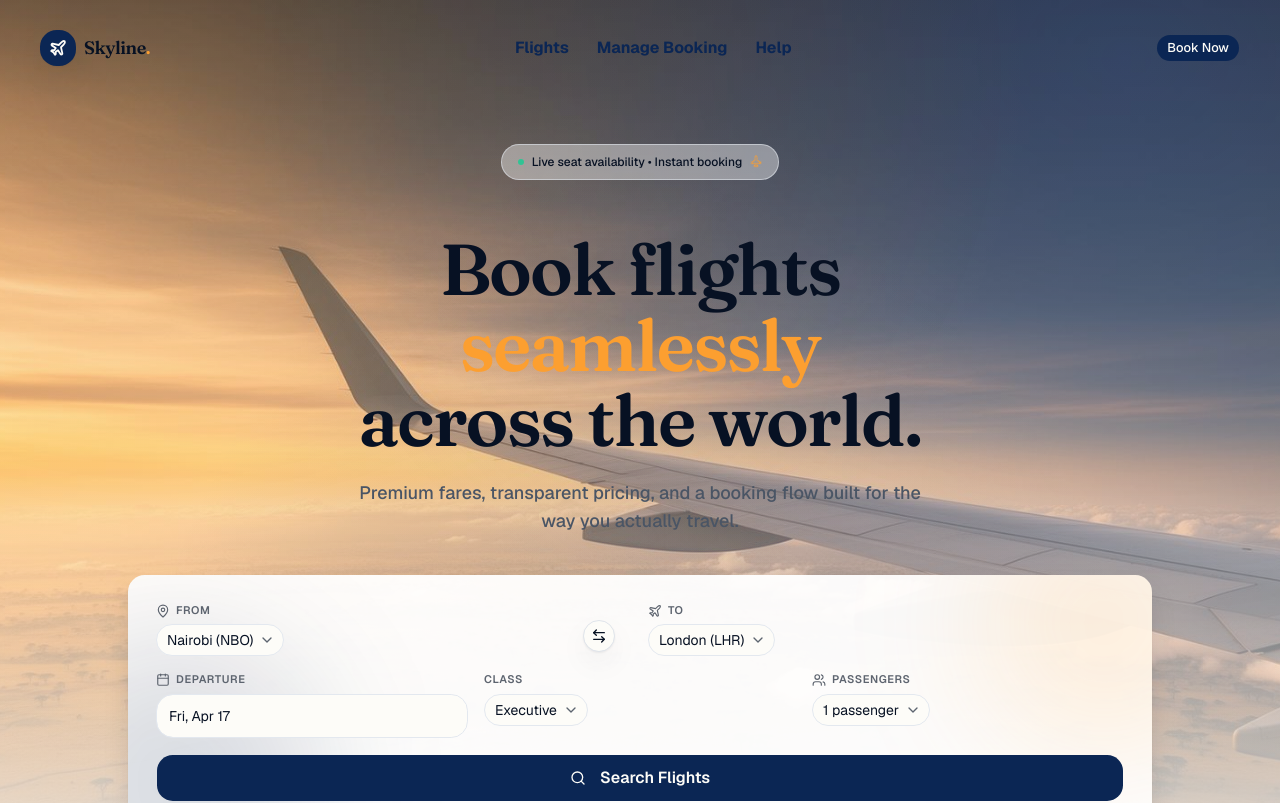
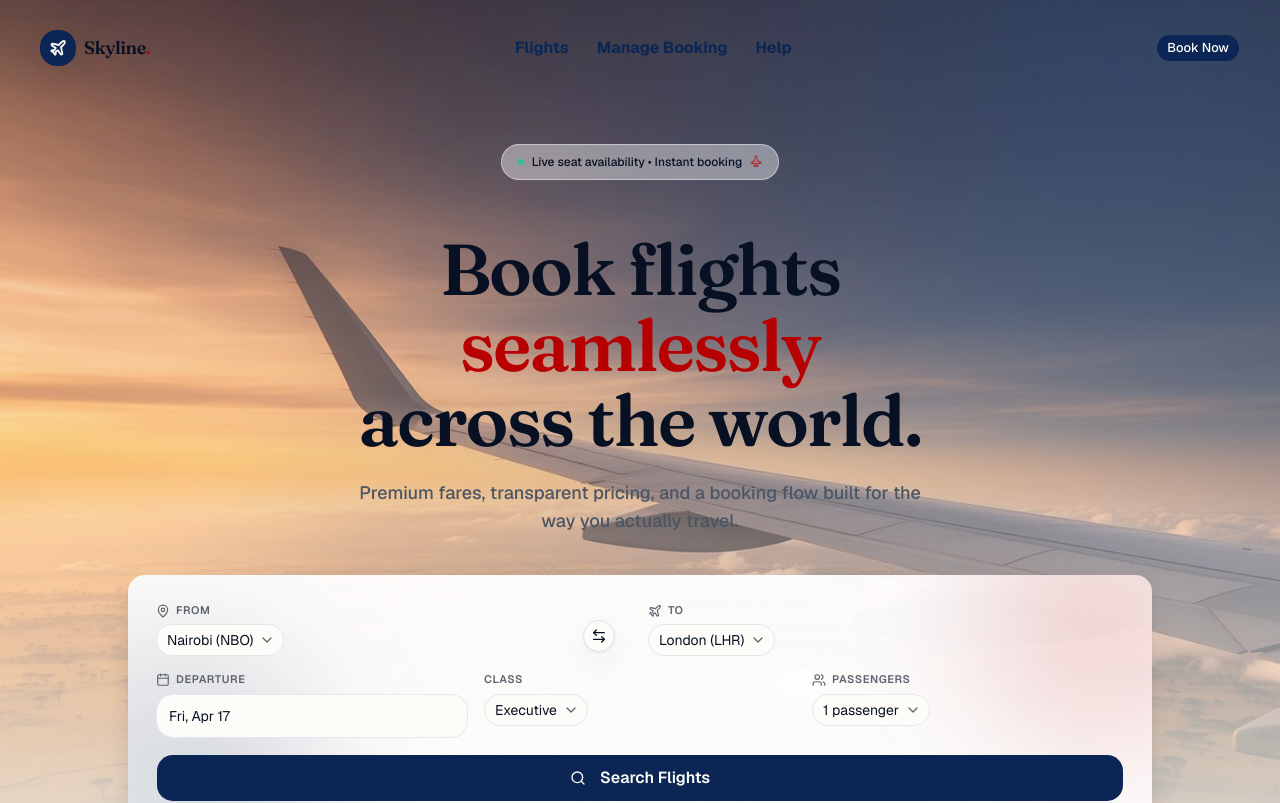
Before and after one commit to JerryRolience/kenya-airways, a Next.js app: page / in a window 1280 px wide. Shown: the top 803 px of the page. Built offline with nearby package versions, Linux system fonts and the light colour scheme.

Commit message:
feat: update accent colors and gradients to reflect Kenya Airways branding

```diff
--- a/src/app/globals.css
+++ b/src/app/globals.css
@@ -83,8 +83,8 @@
   --primary: oklch(0.28 0.09 260); /* deep navy */
   --primary-foreground: oklch(0.99 0.005 95);
 
-  --accent: oklch(0.78 0.16 65); /* warm amber */
-  --accent-foreground: oklch(0.18 0.04 260);
+  --accent: oklch(0.47 0.22 25); /* Kenya Airways red ≈ #C8102E */
+  --accent-foreground: oklch(0.99 0.005 95); /* white text on red */
 
   /* UI */
   --card: oklch(1 0 0);
@@ -128,8 +128,8 @@
   --primary: oklch(0.35 0.1 260);
   --primary-foreground: oklch(0.99 0.005 95);
 
-  --accent: oklch(0.75 0.14 70);
-  --accent-foreground: oklch(0.13 0.04 265);
+  --accent: oklch(0.58 0.2 25);
+  --accent-foreground: oklch(0.99 0.005 95);
 
   --card: oklch(0.2 0.04 265);
   --card-foreground: oklch(0.98 0.003 248);
@@ -206,13 +206,13 @@
     background-image:
       radial-gradient(
         at 12% 8%,
-        oklch(0.78 0.16 70 / 0.18) 0px,
-        transparent 55%
+        oklch(0.47 0.22 25 / 0.1) 0px,
+        /* red tint top-left */ transparent 55%
       ),
       radial-gradient(
         at 88% 6%,
         oklch(0.55 0.18 260 / 0.22) 0px,
-        transparent 55%
+        /* navy tint top-right */ transparent 55%
       ),
       radial-gradient(
         at 50% 100%,
@@ -237,15 +237,12 @@
       0 1px 2px oklch(0.18 0.04 260 / 0.06),
       0 12px 32px -8px oklch(0.18 0.04 260 / 0.18);
   }
-  .shadow-glow-amber {
-    box-shadow: 0 20px 60px -20px oklch(0.78 0.16 70 / 0.55);
+  /* ✅ FIX 1: glow updated to red */
+  .shadow-glow-accent {
+    box-shadow: 0 20px 60px -20px oklch(0.47 0.22 25 / 0.4);
   }
-  .text-gradient-amber {
-    background: linear-gradient(
-      135deg,
-      oklch(0.82 0.16 75),
-      oklch(0.68 0.18 50)
-    );
+  .text-gradient-accent {
+    background: linear-gradient(135deg, oklch(0.58 0.2 25), oklch(0.4 0.22 20));
     -webkit-background-clip: text;
     background-clip: text;
     color: transparent;
```
